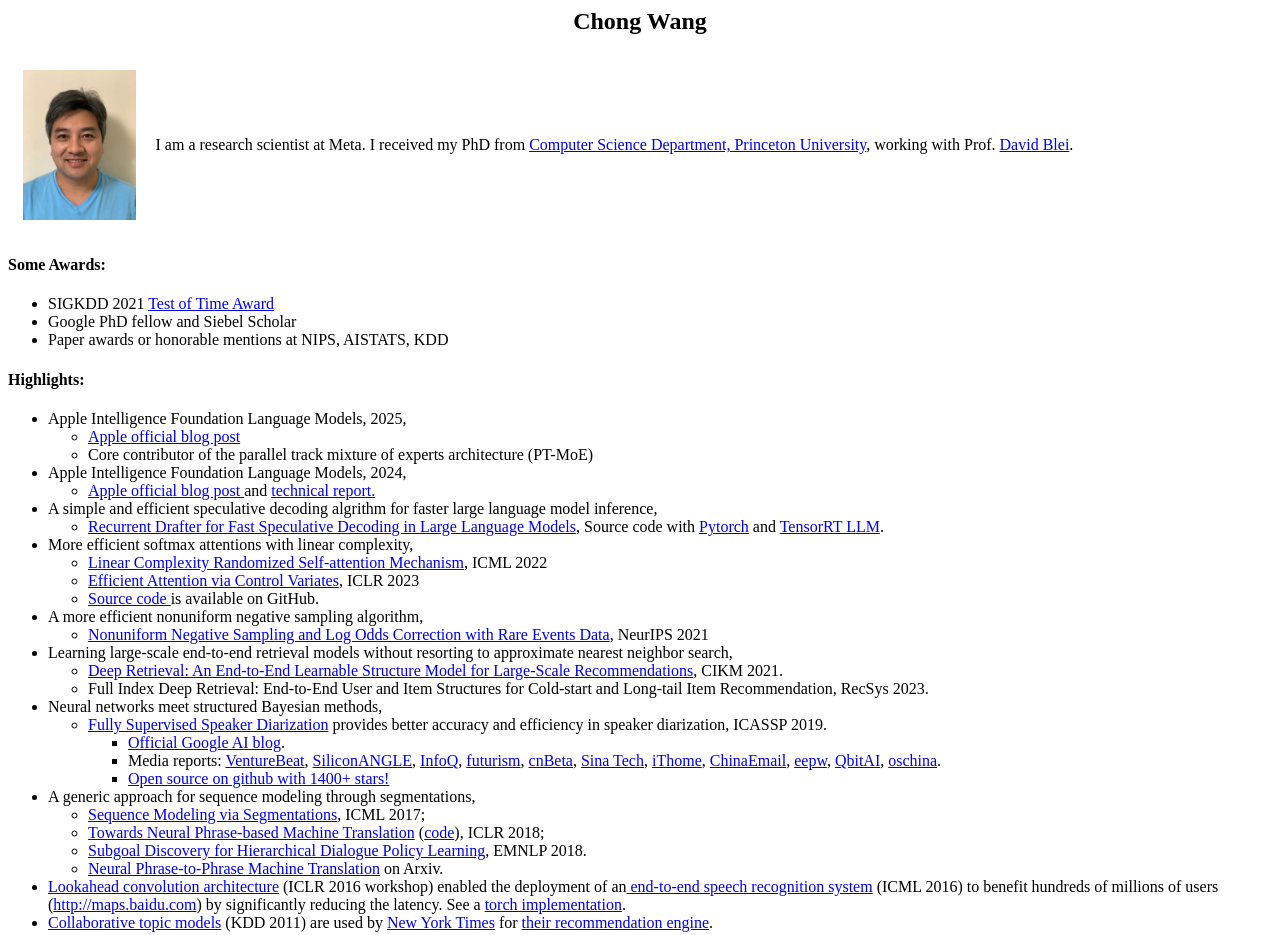
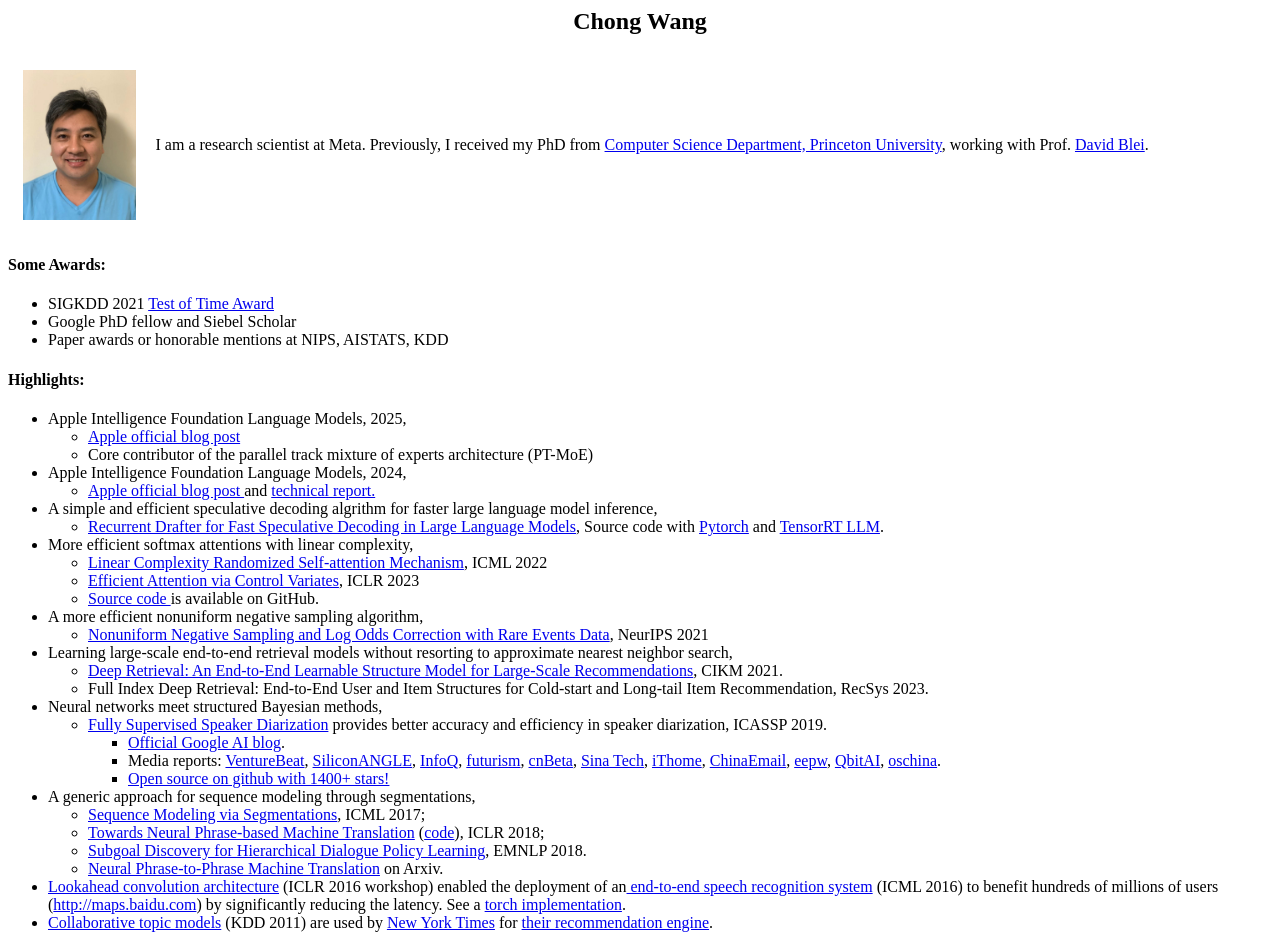
Before and after one commit to chongw/chongw.github.io, a plain HTML site: page index.html in a window 1280 px wide. Shown: the top 935 px of the page. Drawn offline with Linux system fonts and the light colour scheme.

Commit message:
Update index.html

```diff
--- a/index.html
+++ b/index.html
@@ -16,7 +16,7 @@
 href="http://research.baidu.com/">Baidu Silicon Valley AI Lab</a>.
  -->
 
-<p>I am a research scientist at Meta. I received my PhD from <a href="https://www.cs.princeton.edu/">Computer Science Department, Princeton University</a>, working with Prof. <a href="http://www.cs.columbia.edu/~blei/">David Blei</a>. </p>
+<p>I am a research scientist at Meta. Previously, I received my PhD from <a href="https://www.cs.princeton.edu/">Computer Science Department, Princeton University</a>, working with Prof. <a href="http://www.cs.columbia.edu/~blei/">David Blei</a>. </p>
 
 </td>
   </tr>
```
